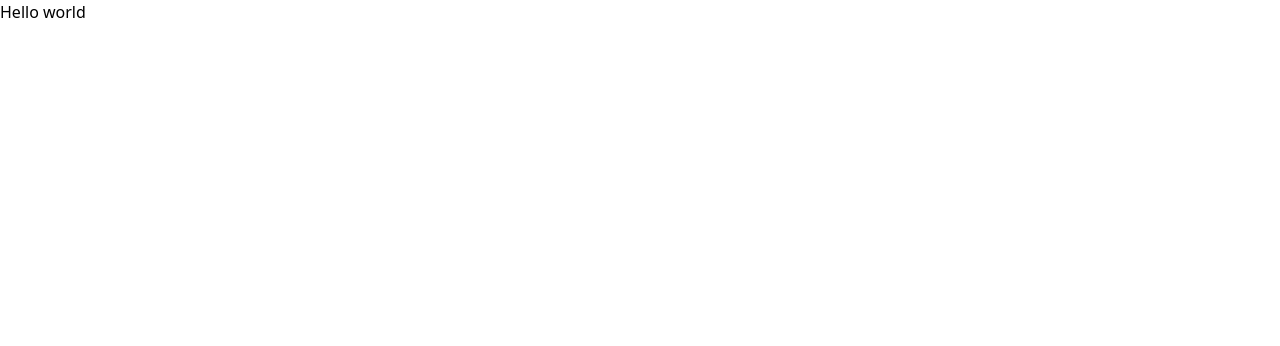
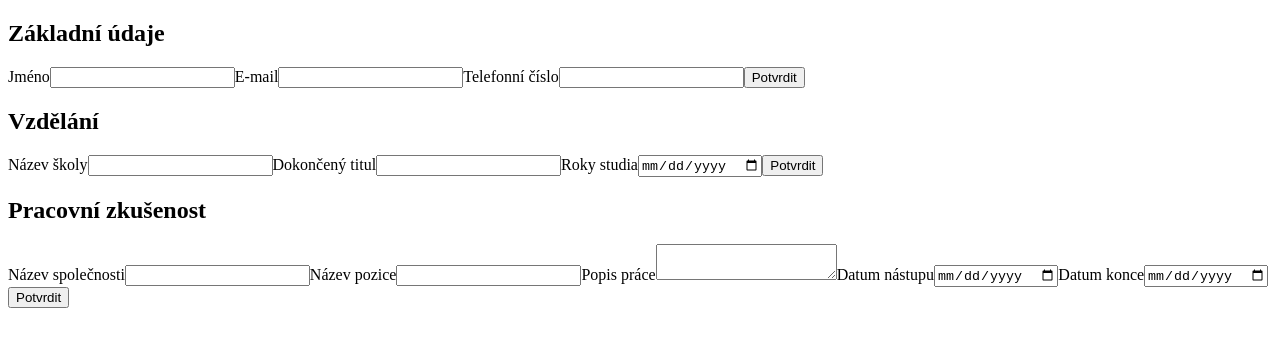
Before and after one commit to michaelptacek05/cv-generator, a React (Vite) app: page / in a window 1280 px wide. Shown: the top 346 px of the page. Built offline with nearby package versions, Linux system fonts and the light colour scheme.

Commit message:
form added

```diff
--- a/src/App.tsx
+++ b/src/App.tsx
@@ -1,11 +1,14 @@
-import Greetings from "./Greetings"
+import General from "./components/Forms/General";
+import Education from "./components/Forms/Education";
+import WorkExperience from "./components/Forms/WorkExperience";
 
-const word: string = "Hello world";
 
 function App() {
   return (
     <div>
-        <Greetings word={word} />
+      <General />
+      <Education />
+      <WorkExperience />
     </div>
   )
 }
--- a/src/Greetings.tsx
+++ /dev/null
@@ -1,13 +0,0 @@
-interface GreetingProps {
-    word: string;
-}
-
-function Greetings({ word }: GreetingProps) {
-    return (
-        <h1>
-            { word }
-        </h1>
-    )
-}
-
-export default Greetings;
--- /dev/null
+++ b/src/components/Forms/Education.tsx
@@ -0,0 +1,72 @@
+import { useState } from "react";
+
+
+export default function Education() {
+    const [school, setSchool] = useState({
+        schoolName: '',
+        title: '',
+        dateOfStudy: '',
+    });
+
+    const [isEditing, setIsEditing] = useState(true);
+
+    const handleChange = (e: React.ChangeEvent<HTMLInputElement>) => {
+        const { name, value } = e.target;
+        setSchool({ ...school, [name]: value });
+    };
+
+    if (isEditing) {
+        return (
+            <div>
+                <h2>Vzdělání</h2>
+                <form
+                    onSubmit={(e) => {
+                        e.preventDefault();
+                        setIsEditing(false);
+                    }}
+                >
+                    <label>
+                        Název školy
+                        <input
+                            type="text"
+                            name="schoolName"
+                            value={school.schoolName}
+                            onChange={handleChange}
+                        />
+                    </label>
+
+                    <label>
+                        Dokončený titul
+                        <input
+                            type="text"
+                            name="title"
+                            value={school.title}
+                            onChange={handleChange}
+                        />
+                    </label>
+
+                    <label>
+                        Roky studia
+                        <input
+                            type="date"
+                            name="dateOfStudy"
+                            value={school.dateOfStudy}
+                            onChange={handleChange}
+                        />
+                    </label>
+
+                    <button type="submit">Potvrdit</button>
+                </form>
+            </div>
+        );
+    } else {
+        return (
+            <div>
+                <h2>{school.schoolName}</h2>
+                <p>{school.title}</p>
+                <p>{school.dateOfStudy}</p>
+                <button onClick={() => setIsEditing(true)}>Upravit</button>
+            </div>
+        );
+    }
+}
--- /dev/null
+++ b/src/components/Forms/General.tsx
@@ -0,0 +1,72 @@
+import { useState } from "react";
+
+
+export default function General() {
+    const [person, setPerson] = useState({
+        fullName: '',
+        email: '',
+        phone: '',
+    });
+
+    const [isEditing, setIsEditing] = useState(true);
+
+    const handleChange = (e: React.ChangeEvent<HTMLInputElement>) => {
+        const { name, value } = e.target;
+        setPerson({ ...person, [name]: value });
+    };
+
+    if (isEditing) {
+        return (
+            <div>
+                <h2>Základní údaje</h2>
+                <form
+                    onSubmit={(e) => {
+                        e.preventDefault();
+                        setIsEditing(false);
+                    }}
+                >
+                    <label>
+                        Jméno
+                        <input
+                            type="text"
+                            name="fullName"
+                            value={person.fullName}
+                            onChange={handleChange}
+                        />
+                    </label>
+
+                    <label>
+                        E-mail
+                        <input
+                            type="email"
+                            name="email"
+                            value={person.email}
+                            onChange={handleChange}
+                        />
+                    </label>
+
+                    <label>
+                        Telefonní číslo
+                        <input
+                            type="tel"
+                            name="phone"
+                            value={person.phone}
+                            onChange={handleChange}
+                        />
+                    </label>
+
+                    <button type="submit">Potvrdit</button>
+                </form>
+            </div>
+        );
+    } else {
+        return (
+            <div>
+                <h2>{person.fullName}</h2>
+                <p>{person.email}</p>
+                <p>{person.phone}</p>
+                <button onClick={() => setIsEditing(true)}>Upravit</button>
+            </div>
+        );
+    }
+}
--- /dev/null
+++ b/src/components/Forms/WorkExperience.tsx
@@ -0,0 +1,95 @@
+import { useState } from "react";
+
+
+export default function WorkExperience() {
+    const [work, setWork] = useState({
+        companyName: '',
+        position: '',
+        jobDescription: '',
+        startDate: '',
+        endDate: '',
+    });
+
+    const [isEditing, setIsEditing] = useState(true);
+
+    const handleChange = (e: React.ChangeEvent<HTMLInputElement | HTMLTextAreaElement>) => {
+        const { name, value } = e.target;
+        setWork({ ...work, [name]: value });
+    };
+
+    if (isEditing) {
+        return (
+            <div>
+                <h2>Pracovní zkušenost</h2>
+                <form
+                    onSubmit={(e) => {
+                        e.preventDefault();
+                        setIsEditing(false);
+                    }}
+                >
+                    <label>
+                        Název společnosti
+                        <input
+                            type="text"
+                            name="companyName"
+                            value={work.companyName}
+                            onChange={handleChange}
+                        />
+                    </label>
+
+                    <label>
+                        Název pozice
+                        <input
+                            type="text"
+                            name="position"
+                            value={work.position}
+                            onChange={handleChange}
+                        />
+                    </label>
+
+                    <label>
+                        Popis práce
+                        <textarea
+                            name="jobDescription"
+                            value={work.jobDescription}
+                            onChange={handleChange}
+                        />
+                    </label>
+
+                    <label>
+                        Datum nástupu
+                        <input
+                            type="date"
+                            name="startDate"
+                            value={work.startDate}
+                            onChange={handleChange}
+                        />
+                    </label>
+
+                    <label>
+                        Datum konce
+                        <input
+                            type="date"
+                            name="endDate"
+                            value={work.endDate}
+                            onChange={handleChange}
+                        />
+                    </label>
+
+                    <button type="submit">Potvrdit</button>
+                </form>
+            </div>
+        );
+    } else {
+        return (
+            <div>
+                <h2>{work.companyName}</h2>
+                <p>{work.position}</p>
+                <p>{work.jobDescription}</p>
+                <p>{work.startDate}</p>
+                <p>{work.endDate}</p>
+                <button onClick={() => setIsEditing(true)}>Upravit</button>
+            </div>
+        );
+    }
+}
--- a/src/main.tsx
+++ b/src/main.tsx
@@ -1,7 +1,7 @@
 import { StrictMode } from 'react'
 import { createRoot } from 'react-dom/client'
 import App from './App.tsx'
-import './index.css'
+
 
 createRoot(document.getElementById('root')!).render(
   <StrictMode>
```
Also changed, not shown: src/styles/App.css (added), src/styles/index.css (renamed from src/index.css).
